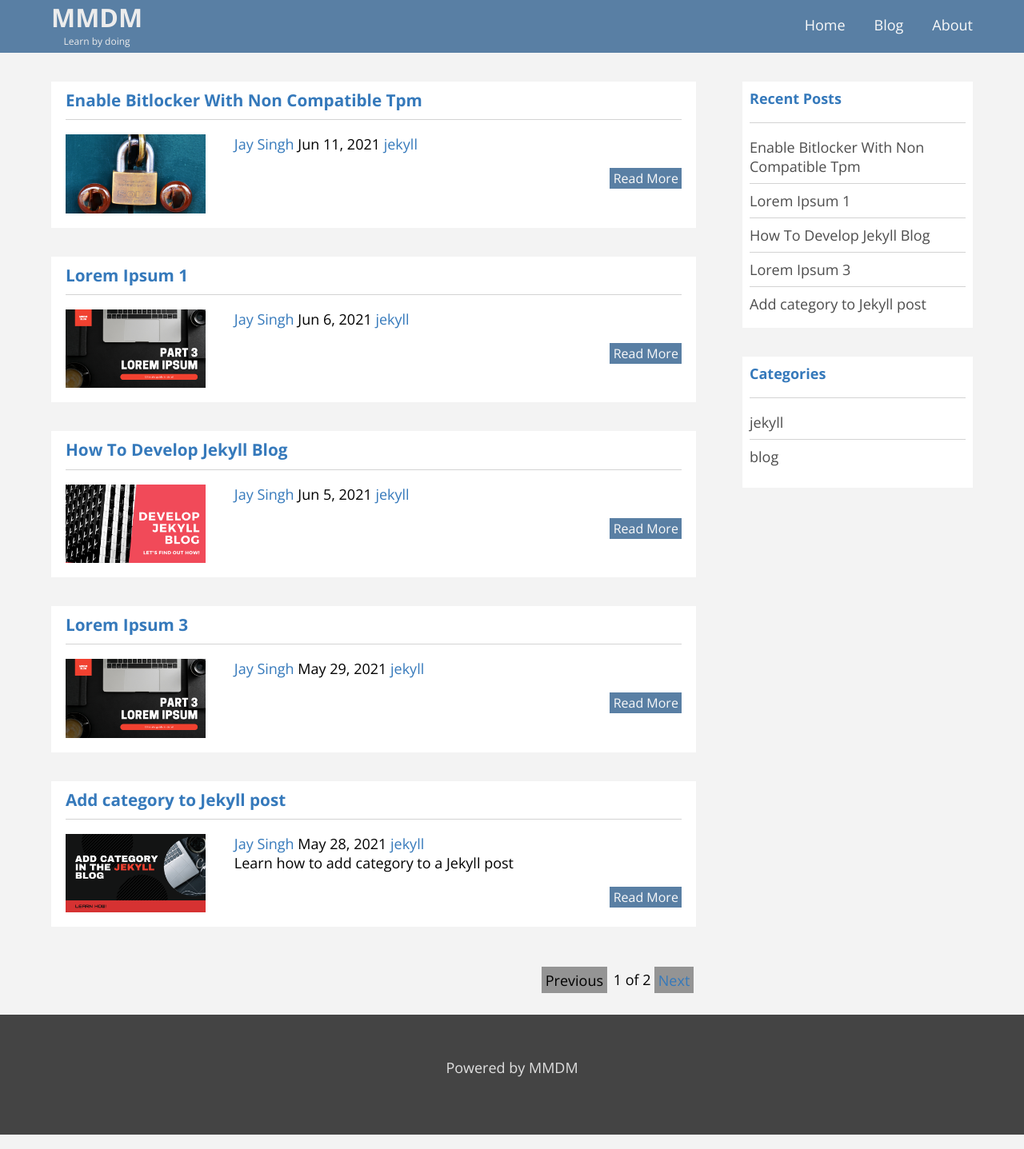
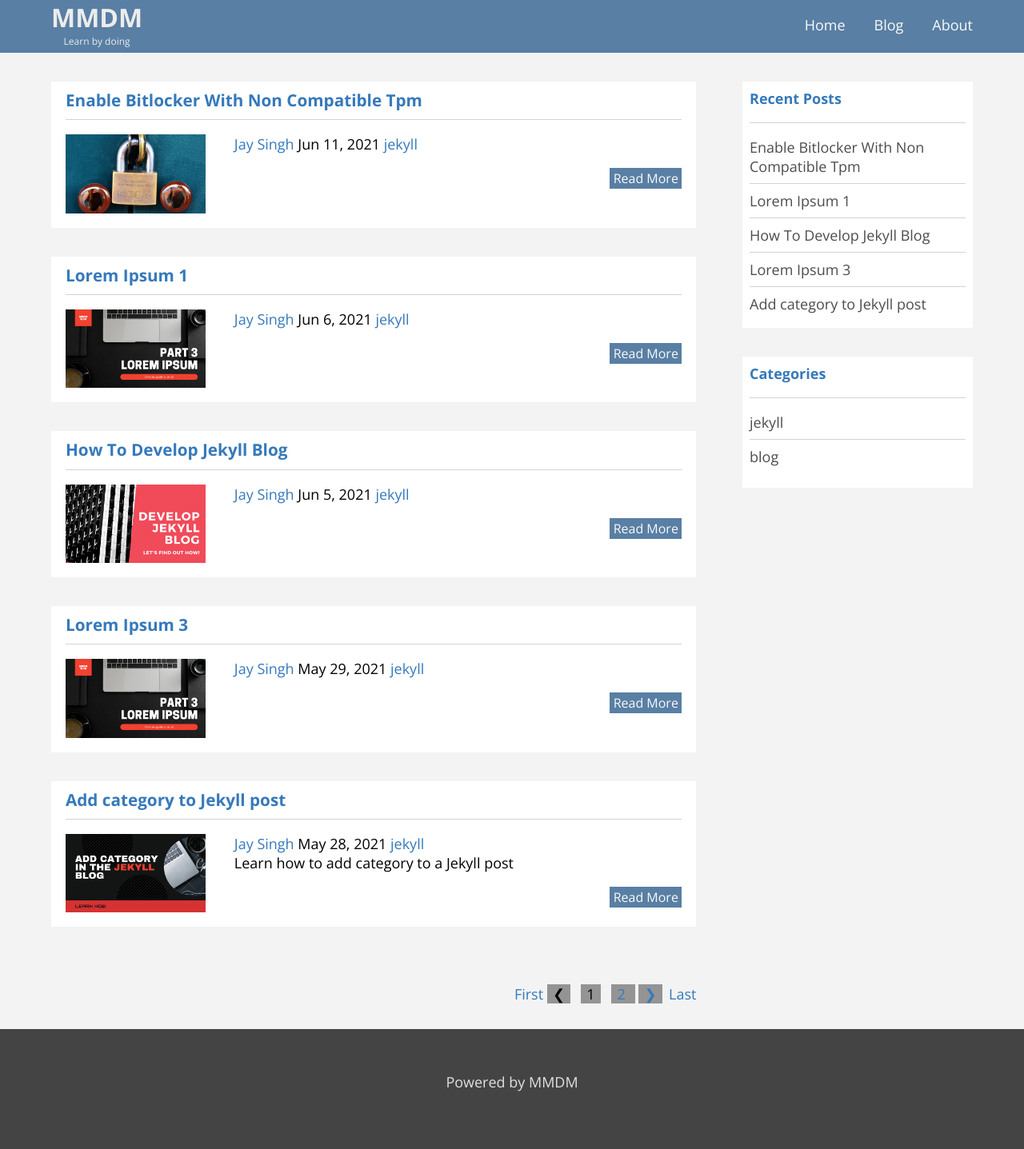
Before and after one commit to jays1ngh/jays1ngh.github.io, a Jekyll site: the page built from blog/index.html, in a window 1280 px wide. Shown: the whole page at 80% size. Built offline with Jekyll 4.4.1, drawn with Linux system fonts in a browser that asks for light colours; the list of posts is cut into pages by our own code.

Commit message:
updated pagination

```diff
--- a/_layouts/blog.html
+++ b/_layouts/blog.html
@@ -49,22 +49,57 @@ layout: default
 
     <!-- Pagination links -->
     <div class="pagination">
-      {% if paginator.previous_page %}
+      <!-- {% if paginator.previous_page %}
       <a href="{{ paginator.previous_page_path }}" class="previous">
-        Previous
+        ❮
       </a>
       {% else %}
-      <span class="previous">Previous</span>
+      <span class="previous">❮</span>
       {% endif %}
       <span class="page_number ">
         {{ paginator.page }} of {{ paginator.total_pages }}
       </span>
       {% if paginator.next_page %}
-      <a href="{{ paginator.next_page_path }}" class="next">Next</a>
+      <a href="{{ paginator.next_page_path }}" class="next">❯</a>
       {% else %}
-      <span class="next ">Next</span>
+      <span class="next ">❯</span>
+      {% endif %} -->
+
+      <!-- Test 2 -->
+      {% if paginator.total_pages > 1 %}
+      <div class="pagination">
+        <!-- displays first page -->
+        <a href="/blog">First</a>
+        <!-- displays previous page -->
+        {% if paginator.previous_page %}
+        <a href="{{ paginator.previous_page_path | relative_url }}" class="previous">❮</a>
+        {% else %}
+        <span class="previous">❮</span>
         {% endif %}
+
+        {% for page in (1..paginator.total_pages) %}
+        {% if page == paginator.page %}
+        <!-- displays the page numbers -->
+        <span class=page-number>{{ page }}</span>
+        {% elsif page == 1 %}
+        <a href="/blog" class="page-number">{{ page }}</a>
+        {% else %}
+        <a href="{{ site.paginate_path | relative_url | replace: ':num', page }}" class="page-number">
+          {{ page }}
+        </a>
+        {% endif %}
+        {% endfor %}
+        <!-- displays next page -->
+        {% if paginator.next_page %}
+        <a href="{{ paginator.next_page_path | relative_url }}" class="next">❯</a>
+        {% else %}
+        <span class="next">❯</span>
+        {% endif %}
+        <!-- prints last page -->
+        <a href="/blog/page/{{ paginator.total_pages }}/#/">Last</a>
       </div>
+      {% endif %}
+    </div> <!-- /pagination -->
   </div> <!-- /sidebar-main -->
 
   <div class="sidebar-secondary">
@@ -91,4 +126,9 @@ layout: default
     </div> <!-- /categories-all-widget -->
 
   </div> <!-- /sidebar-secondary -->
+
+  <!-- testing -->
+
+  <!-- Pagination links -->
+
 </div> <!-- /container -->
--- a/_sass/main.scss
+++ b/_sass/main.scss
@@ -131,6 +131,18 @@ a {
 .sidebar-secondary a:hover,
 .sidebar-secondary a:focus {
   color: #3579bb;
+}
+
+// Pagination
+
+.previous a {
+
+
+}
+
+.previous a:hover,
+.previous a:focus {
+
 }
 
 // This is applied on the Categories widget title
@@ -281,7 +293,7 @@ width: 25%;
 
 .previous {
   background-color: #949494;
-  padding: .25em;
+  padding:0 0.4em;
   margin: 0 .2em 0 0;
 }
 
@@ -291,13 +303,15 @@ width: 25%;
   color: #c9c9c9;
 }
 
-.page_number {
-
+.page-number {
+  background-color: #949494;
+  padding:0 0.4em;
+  margin: .25em;
 }
 
 .next {
   background-color: #949494;
-  padding: .25em;
+  padding:0 0.4em;
   margin: 0 .2em 0 0;
 }
 
```
Lines whose indentation alone changed are shown as unchanged.
